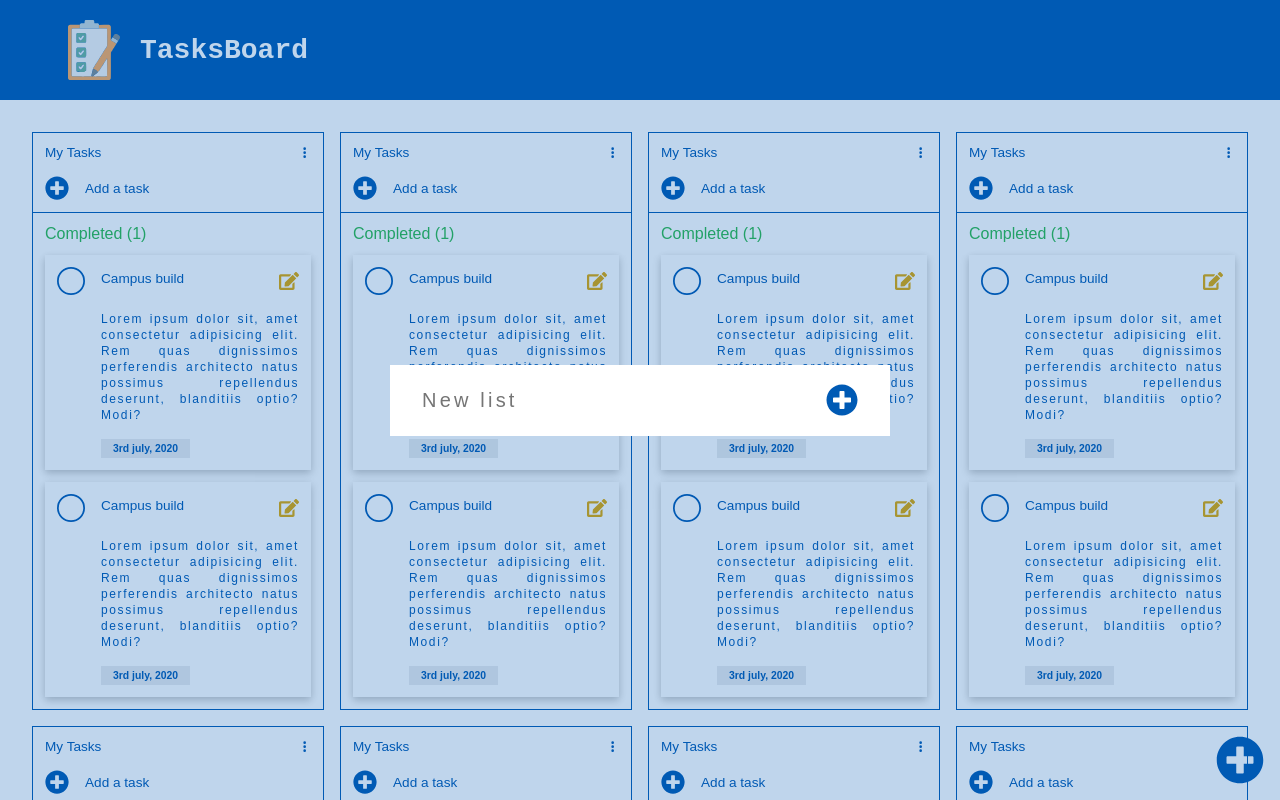
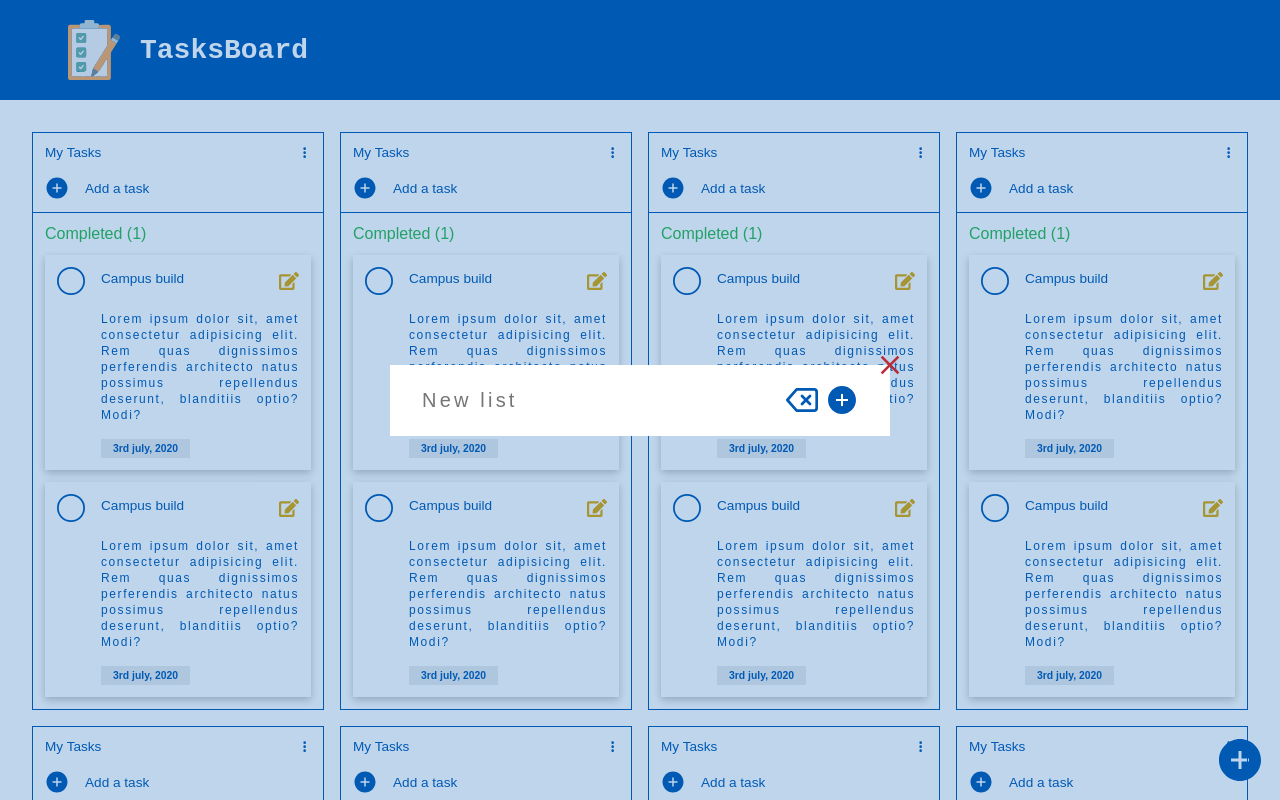
Before and after one commit to This-Is-Prince/taskboard, a Next.js app: page / in a window 1280 px wide. Shown: the top 800 px of the page. Built offline with nearby package versions, Linux system fonts and the light colour scheme; no server answers.

Commit message:
addtasklistmodal css completed

```diff
--- a/components/task/AddTaskListButton.tsx
+++ b/components/task/AddTaskListButton.tsx
@@ -1,10 +1,10 @@
 import React from "react";
-import { FaPlusCircle } from "react-icons/fa";
+import { AiFillPlusCircle } from "react-icons/ai";
 
 const AddTaskListButton = () => {
   return (
     <button className="btn add-task-list-btn">
-      <FaPlusCircle />
+      <AiFillPlusCircle />
     </button>
   );
 };
--- a/components/task/AddTaskListModal.tsx
+++ b/components/task/AddTaskListModal.tsx
@@ -1,18 +1,39 @@
-import React from "react";
-import { FaPlusCircle } from "react-icons/fa";
+import React, { useState } from "react";
+import { AiFillPlusCircle } from "react-icons/ai";
+import { IoMdClose } from "react-icons/io";
+import { FiDelete } from "react-icons/fi";
 
 const AddTaskListModal = () => {
+  const [value, setValue] = useState("");
   return (
     <section className="add-task-list-modal">
       <div>
-        <input type="text" placeholder="New list" />
+        <input
+          value={value}
+          onChange={(e) => {
+            setValue(e.target.value);
+          }}
+          type="text"
+          placeholder="New list"
+        />
+        <button
+          onClick={() => {
+            setValue("");
+          }}
+          className="btn"
+        >
+          <FiDelete />
+        </button>
         <button
           onClick={() => {
             console.log("add task list form");
           }}
           className="btn"
         >
-          <FaPlusCircle />
+          <AiFillPlusCircle />
+        </button>
+        <button className="btn close-btn">
+          <IoMdClose />
         </button>
       </div>
     </section>
--- a/components/task/TasksHeader.tsx
+++ b/components/task/TasksHeader.tsx
@@ -1,6 +1,7 @@
 import React from "react";
 import { HiDotsVertical } from "react-icons/hi";
-import { FaPlusCircle } from "react-icons/fa";
+import { AiFillPlusCircle } from "react-icons/ai";
+
 const TasksHeader = () => {
   return (
     <article className="header">
@@ -16,7 +17,7 @@ const TasksHeader = () => {
           }}
           className="btn"
         >
-          <FaPlusCircle />
+          <AiFillPlusCircle />
         </button>
         <label htmlFor="add-task">Add a task</label>
       </div>
--- a/styles/globals.css
+++ b/styles/globals.css
@@ -261,10 +261,12 @@ ADD TASK LIST CSS START
 .add-task-list-modal div {
   width: 100%;
   display: grid;
+  max-width: 500px;
+  position: relative;
+  column-gap: 0.5rem;
   padding: 1rem 2rem;
-  max-width: 500px;
   background-color: white;
-  grid-template-columns: 1fr auto;
+  grid-template-columns: 1fr auto auto;
 }
 
 .add-task-list-modal input {
@@ -281,6 +283,13 @@ ADD TASK LIST CSS START
   color: var(--clr-primary);
 }
 
+.add-task-list-modal .close-btn {
+  top: -1rem;
+  right: -1rem;
+  position: absolute;
+  color: hsl(354, 61%, 45%);
+}
+
 /*
 ==============
 ADD TASK LIST CSS END
```
